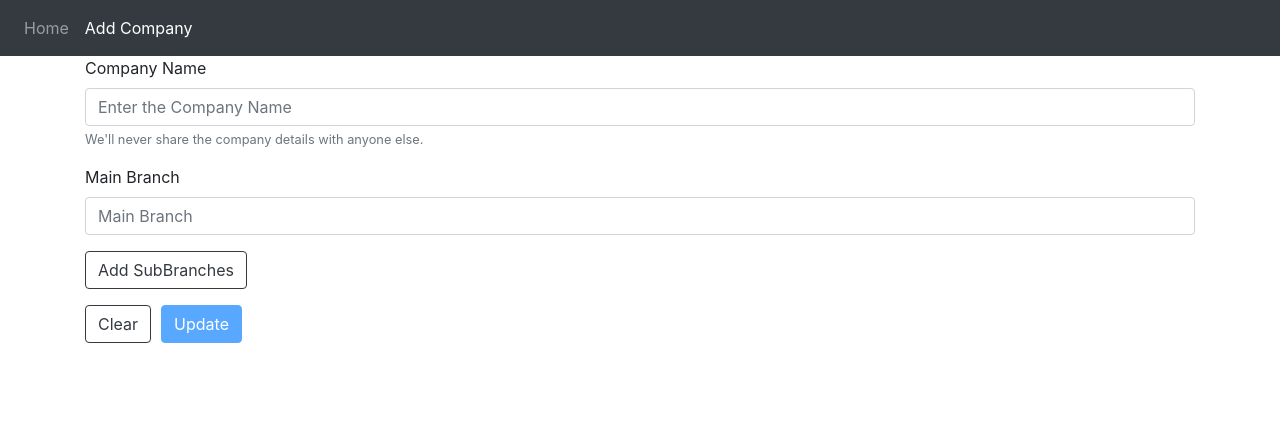
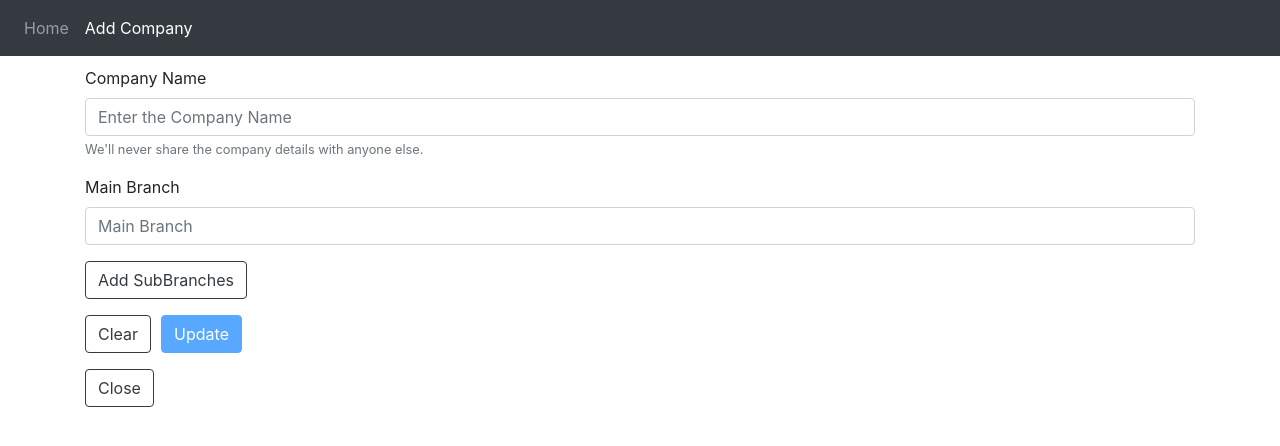
Before and after one commit to SaiBalaji202/angular-crud, an Angular app: page /company/1/1 in a window 1280 px wide. Shown: the top 446 px of the page. Built offline with nearby package versions, Linux system fonts and the light colour scheme.

Commit message:
Added Margin Top for Form Header

```diff
--- a/src/app/company-detail/company-detail.component.html
+++ b/src/app/company-detail/company-detail.component.html
@@ -1,5 +1,5 @@
 <div class="container">
-  <div class="row">
+  <div class="row" style="margin-top: 10px;">
     <div style="text-align: center;" class="col-md">
       <h4 *ngIf="params.operation==='add'; else view">Add New Company Detail</h4>
       <ng-template #view>
@@ -72,6 +72,11 @@
         </div>
     </form>
   </div>
+  <div class="row">
+    <div class="col">
+      <button type="button" class="btn btn-outline-dark" (click)="router.navigateByUrl('/')">Close</button>
+    </div>
+  </div>
   <!-- <div class="row">
     <div class="col-md float-right" *ngIf="params.operation !== 'view'">
         <button class="btn btn-outline-dark" (click)="toggleSubBranchInclude()">
```
